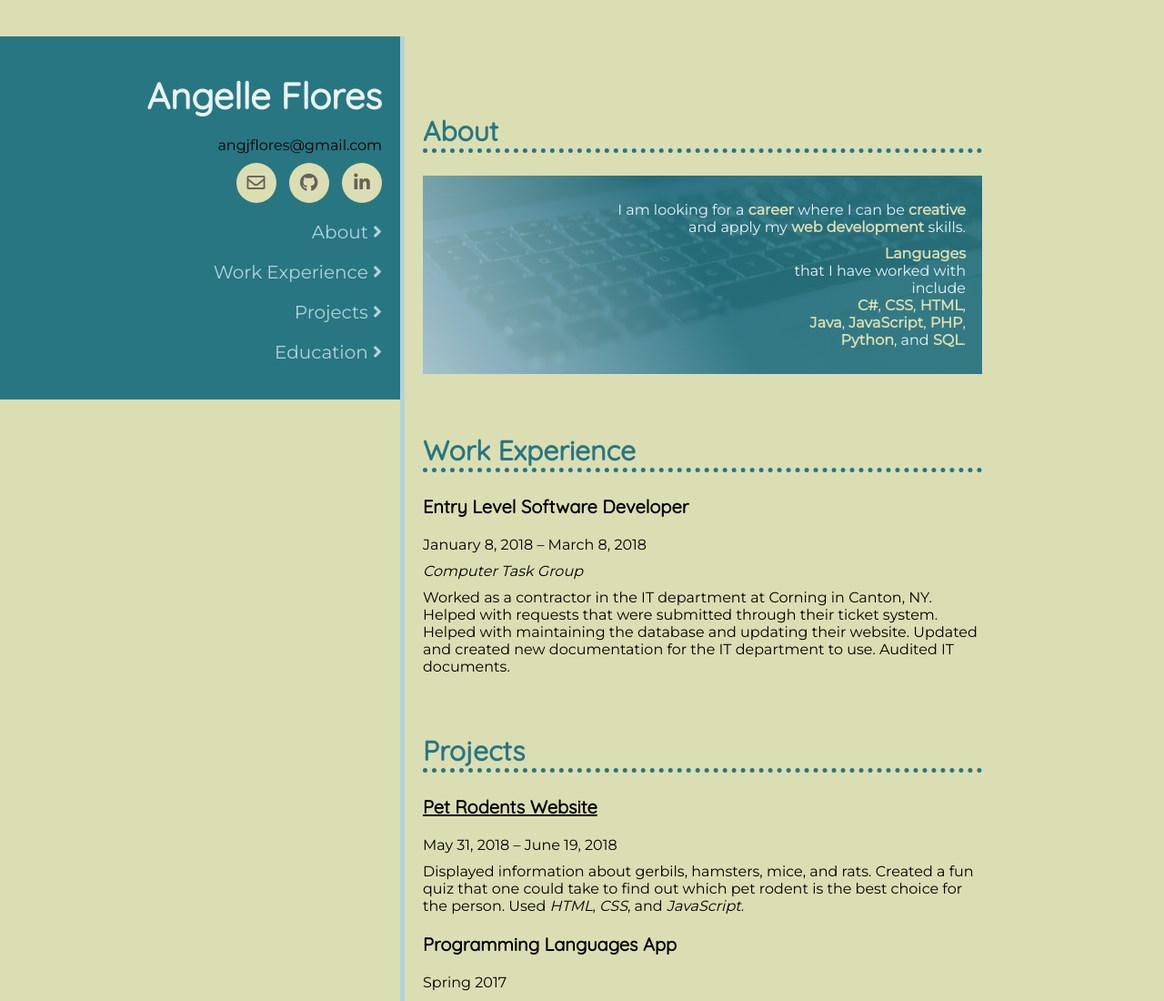
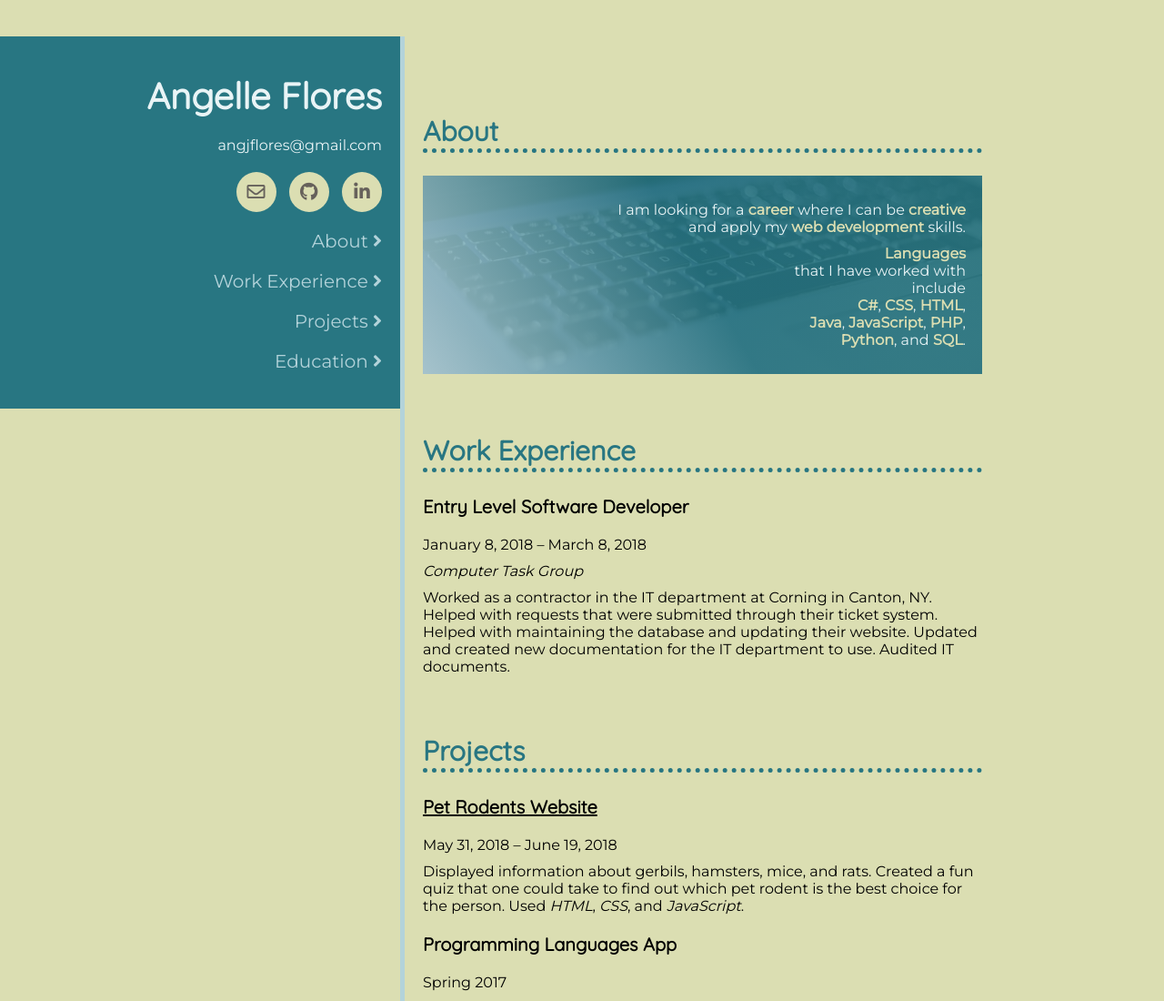
Before and after one commit to AngelleFlores/angelleflores.github.io, a plain HTML site: page index.html in a window 1280 px wide. Shown: the top 1100 px of the page at 91% size. Drawn offline with Linux system fonts and the light colour scheme.

Commit message:
Added ".header p" styles

```diff
--- a/css/styles.css
+++ b/css/styles.css
@@ -78,6 +78,10 @@ nav a:hover {
   color: #E9F4F6;
   font-size: 40px;
   margin: 20px 0;
+}
+.header p {
+  padding-bottom: 10px;
+  color: #E9F4F6;
 }
 .header a {
   font-size: 20px;
```
